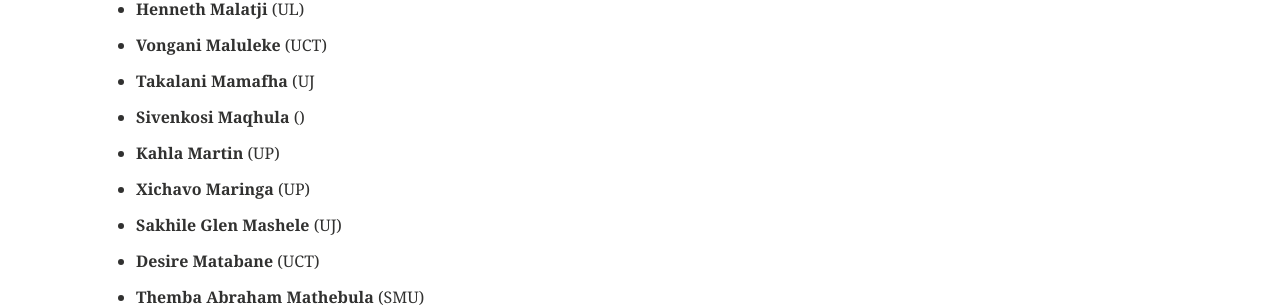
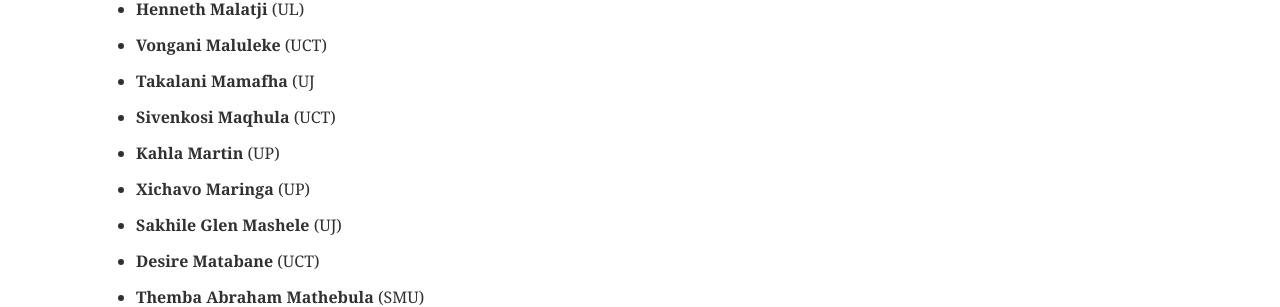
Before and after one commit to DSIDEWeb/dsideweb.github.io, a Jekyll site: the page built from people/2016-2017/index.md, in a window 1280 px wide and 900 px high, scrolled down 847 px. Shown: the part 154-461 px from the top of the window. Built offline with Jekyll 4.4.1, drawn with Linux system fonts in a browser that asks for light colours.

Commit message:
added a single university

```diff
--- a/people/2016-2017/index.md
+++ b/people/2016-2017/index.md
@@ -33,7 +33,7 @@
 * **Henneth	Malatji** (UL)
 * **Vongani	Maluleke** (UCT)
 * **Takalani	Mamafha** (UJ
-* **Sivenkosi	Maqhula** ()
+* **Sivenkosi	Maqhula** (UCT)
 * **Kahla	Martin** (UP)
 * **Xichavo	Maringa** (UP)
 * **Sakhile Glen Mashele** (UJ)
```
